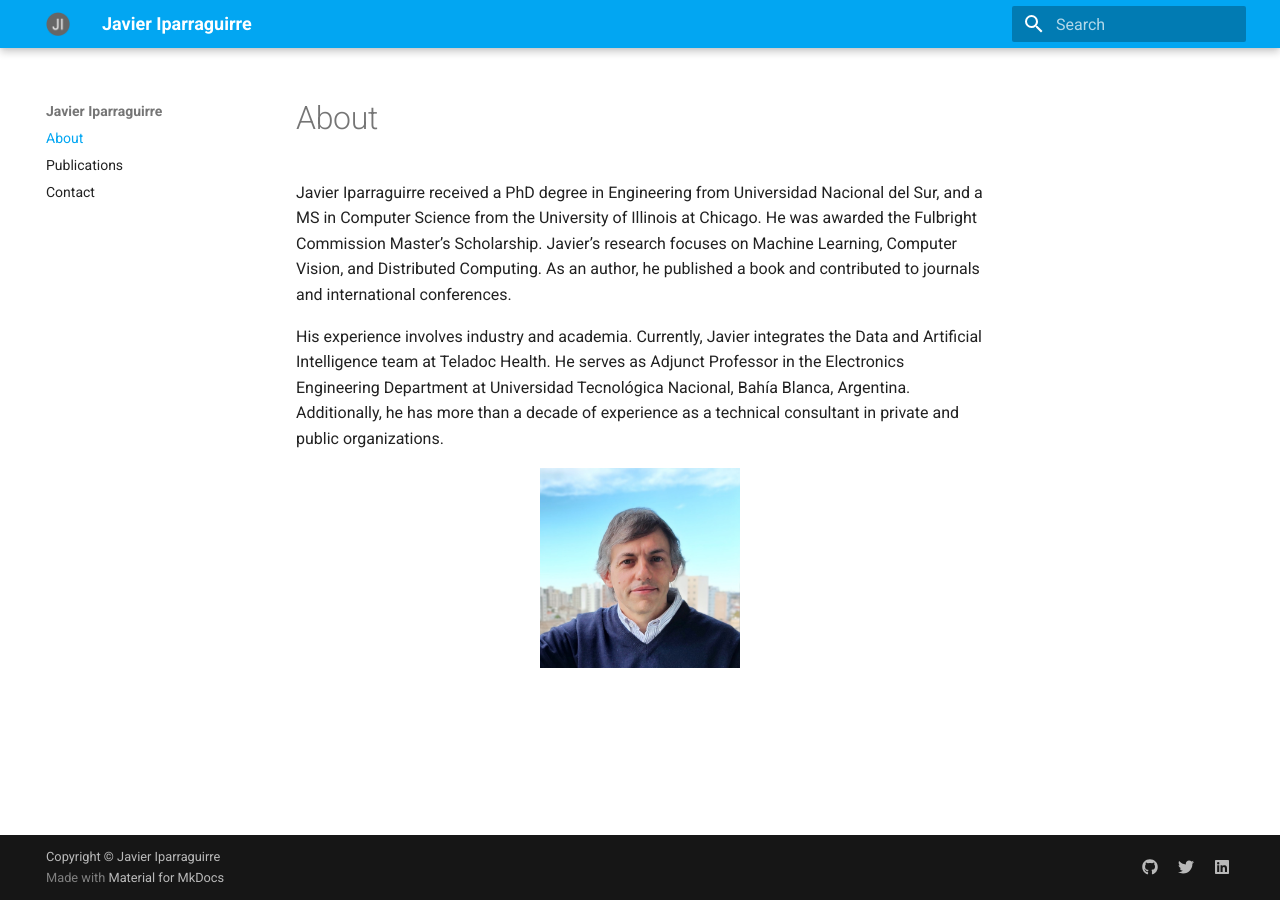
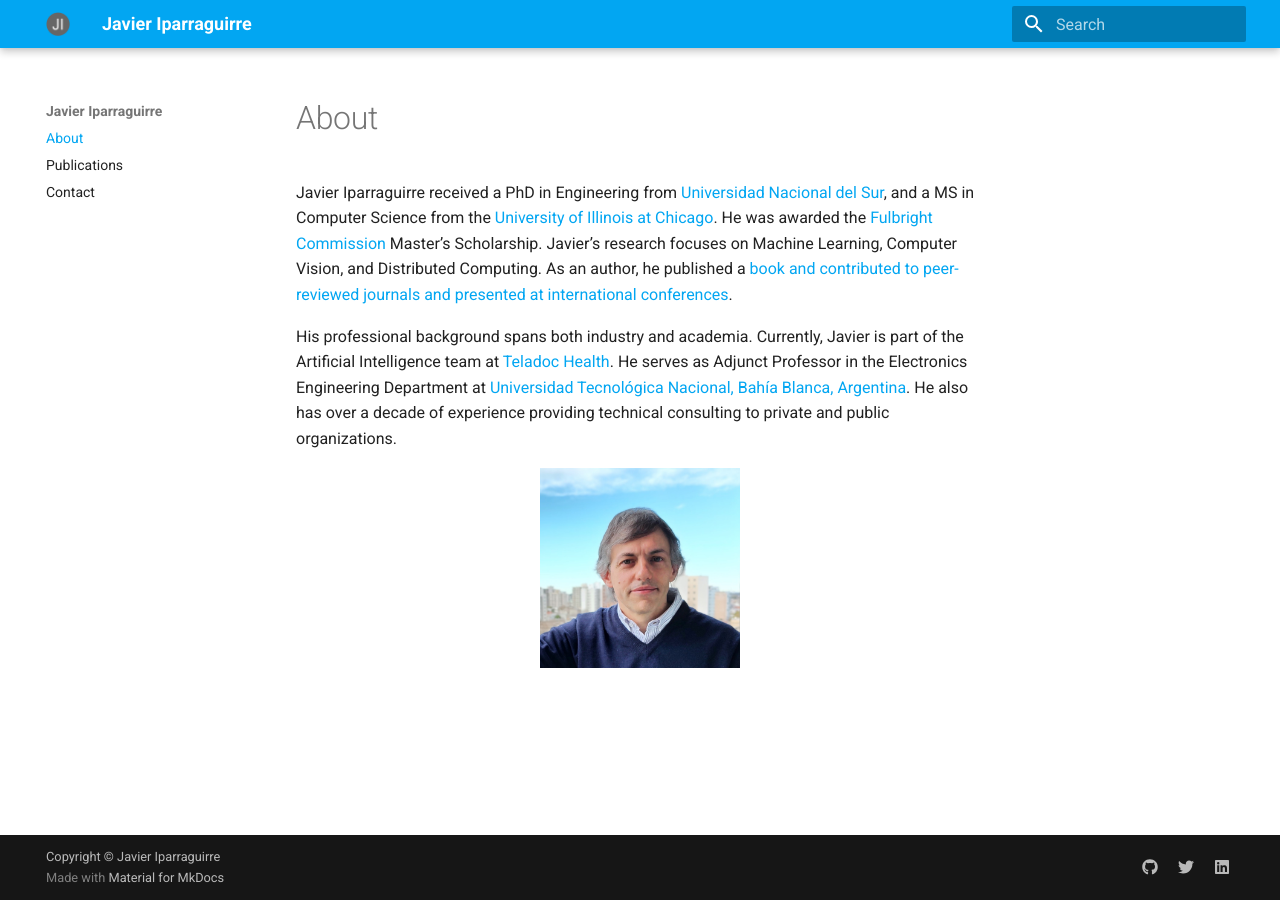
Before and after one commit to javierip/javierip.github.io, an MkDocs documentation site: the page built from docs/index.md, in a window 1280 px wide. Built offline with MkDocs 1.6.1 and Material for MkDocs 9.7.7, drawn with Linux system fonts in a browser that asks for light colours.

Commit message:
update site content

```diff
--- a/docs/index.md
+++ b/docs/index.md
@@ -1,8 +1,7 @@
 # About
 
-Javier Iparraguirre received a PhD degree in Engineering from Universidad Nacional del Sur, and a MS in Computer Science from the University of Illinois at Chicago. He was awarded the Fulbright Commission Master’s Scholarship. Javier’s research focuses on Machine Learning, Computer Vision, and Distributed Computing. As an author, he published a book and contributed to journals and international conferences.
+Javier Iparraguirre received a PhD in Engineering from <a href="https://www.uns.edu.ar/" target="_blank" rel="noopener noreferrer">Universidad Nacional del Sur</a>, and a MS in Computer Science from the <a href="https://www.uic.edu/" target="_blank" rel="noopener noreferrer">University of Illinois at Chicago</a>. He was awarded the <a href="https://fulbright.edu.ar/" target="_blank" rel="noopener noreferrer">Fulbright Commission</a> Master’s Scholarship. Javier’s research focuses on Machine Learning, Computer Vision, and Distributed Computing. As an author, he published a <a href="https://scholar.google.com.ar/citations?hl=en&user=PNNFrAQAAAAJ&view_op=list_works&sortby=pubdate" target="_blank" rel="noopener noreferrer">book and contributed to peer-reviewed journals and presented at international conferences</a>.
 
-His experience involves industry and academia. Currently, Javier integrates the Data and Artificial Intelligence team at Teladoc Health. He serves as Adjunct Professor in the Electronics Engineering Department at Universidad Tecnológica Nacional, Bahía Blanca, Argentina. Additionally, he has more than a decade of experience as a technical consultant in private and public organizations.
-
+His professional background spans both industry and academia. Currently, Javier is part of the Artificial Intelligence team at <a href="https://www.teladochealth.com/" target="_blank" rel="noopener noreferrer">Teladoc Health</a>. He serves as Adjunct Professor in the Electronics Engineering Department at <a href="https://www.frbb.utn.edu.ar/frbb/" target="_blank" rel="noopener noreferrer">Universidad Tecnológica Nacional, Bahía Blanca, Argentina</a>. He also has over a decade of experience providing technical consulting to private and public organizations.
 
 <p style="text-align:center"> <img src="images/javier-iparraguirre.jpg" width="200" > </p>
```
